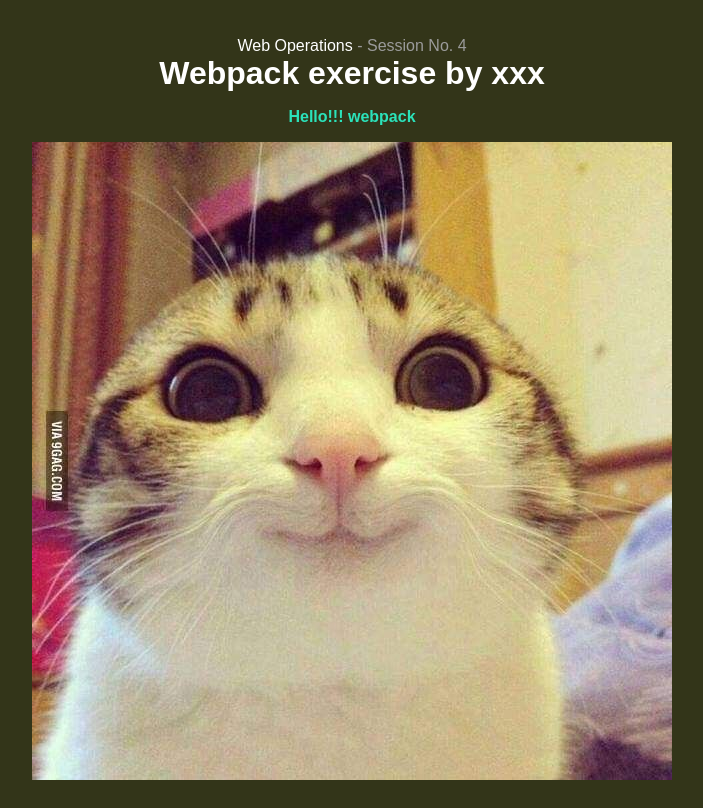
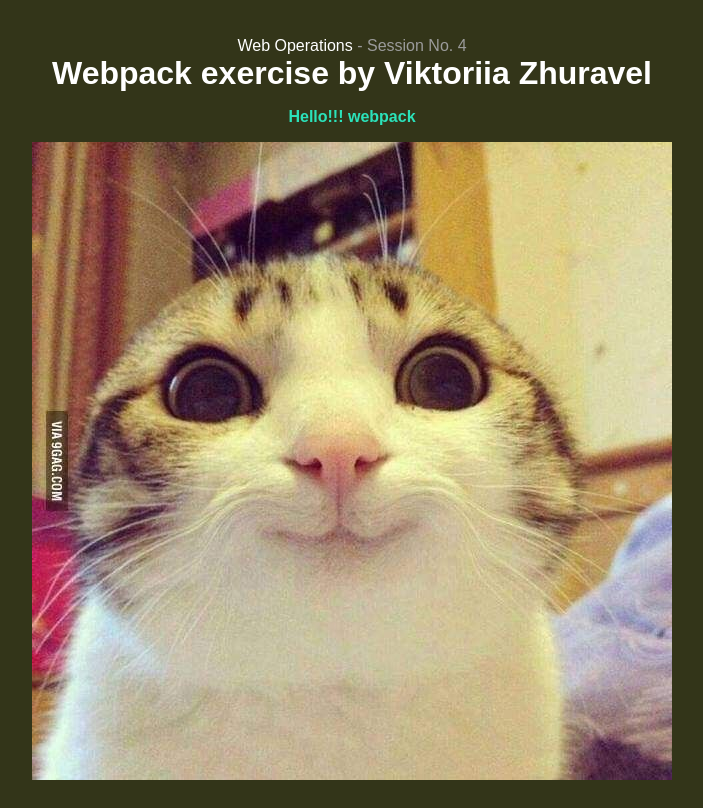
Before and after one commit to zhva/JSwebpack, a website built with webpack: page 04-webpack/src/index.html in a window 1280 px wide. Shown: the whole page, without its empty margins (288-991 px from the left). Built offline with nearby package versions, Linux system fonts and the light colour scheme.

Commit message:
changed xxx to real name

```diff
--- a/04-webpack/src/index.html
+++ b/04-webpack/src/index.html
@@ -6,7 +6,7 @@
 
 <body>
   <p>Web Operations <span>- Session No. 4</span></p>
-  <h1>Webpack exercise by xxx</h1>
+  <h1>Webpack exercise by Viktoriia Zhuravel</h1>
 </body>
 
 </html>
```
